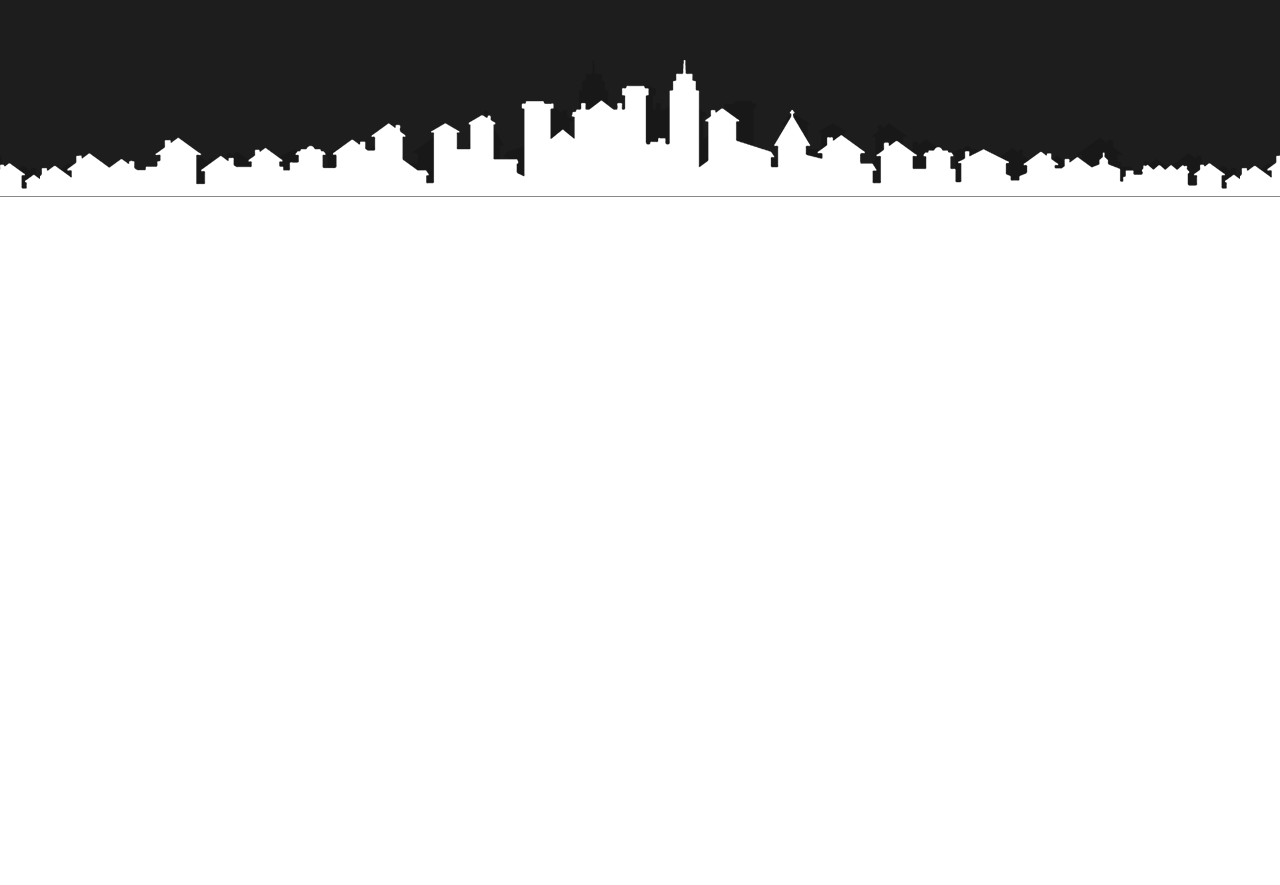
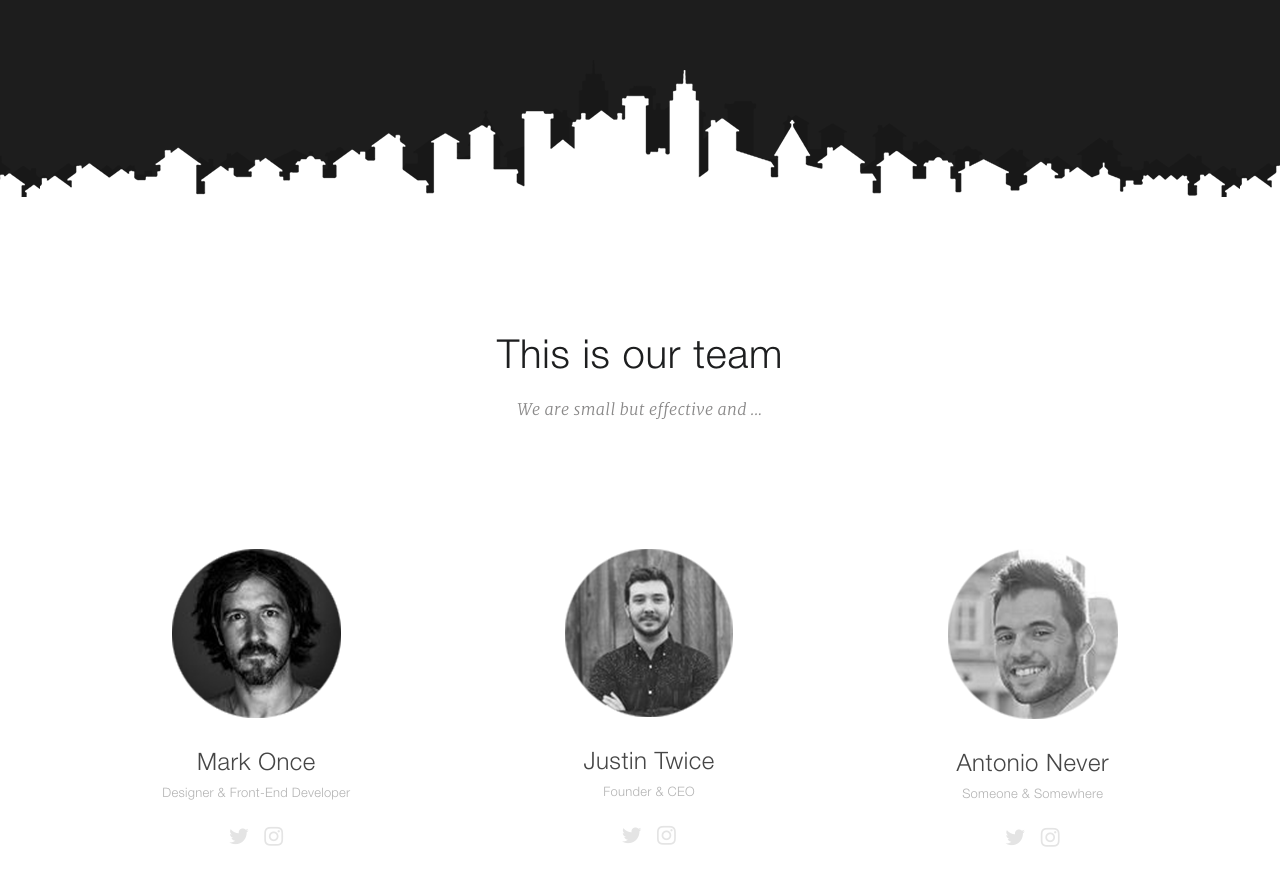
Before and after one commit to Omurlan/WordPressLanding, a plain HTML site: page index.html in a window 1280 px wide. Shown: the part 1565-2450 px from the top of the page. Before the commit the page ends 1762 px from the top, so only its background shows below. Drawn offline with Linux system fonts and the light colour scheme.

Commit message:
Team block

```diff
--- /dev/null
+++ b/css/fontello.css
@@ -0,0 +1,64 @@
+@font-face {
+  font-family: 'fontello';
+  src: url('../fonts/fontello.eot?68646997');
+  src: url('../fonts/fontello.eot?68646997#iefix') format('embedded-opentype'),
+       url('../fonts/fontello.woff2?68646997') format('woff2'),
+       url('../fonts/fontello.woff?68646997') format('woff'),
+       url('../fonts/fontello.ttf?68646997') format('truetype'),
+       url('../fonts/fontello.svg?68646997#fontello') format('svg');
+  font-weight: normal;
+  font-style: normal;
+}
+/* Chrome hack: SVG is rendered more smooth in Windozze. 100% magic, uncomment if you need it. */
+/* Note, that will break hinting! In other OS-es font will be not as sharp as it could be */
+/*
+@media screen and (-webkit-min-device-pixel-ratio:0) {
+  @font-face {
+    font-family: 'fontello';
+    src: url('../font/fontello.svg?68646997#fontello') format('svg');
+  }
+}
+*/
+[class^="icon-"]:before, [class*=" icon-"]:before {
+  font-family: "fontello";
+  font-style: normal;
+  font-weight: normal;
+  speak: never;
+
+  display: inline-block;
+  text-decoration: inherit;
+  width: 1em;
+  margin-right: .2em;
+  text-align: center;
+  /* opacity: .8; */
+
+  /* For safety - reset parent styles, that can break glyph codes*/
+  font-variant: normal;
+  text-transform: none;
+
+  /* fix buttons height, for twitter bootstrap */
+  line-height: 1em;
+
+  /* Animation center compensation - margins should be symmetric */
+  /* remove if not needed */
+  margin-left: .2em;
+
+  /* you can be more comfortable with increased icons size */
+  /* font-size: 120%; */
+
+  /* Font smoothing. That was taken from TWBS */
+  -webkit-font-smoothing: antialiased;
+  -moz-osx-font-smoothing: grayscale;
+
+  /* Uncomment for 3D effect */
+  /* text-shadow: 1px 1px 1px rgba(127, 127, 127, 0.3); */
+}
+
+.icon-phone:before { content: '\e800'; } /* '' */
+.icon-heart:before { content: '\e801'; } /* '' */
+.icon-upload-cloud-outline:before { content: '\e802'; } /* '' */
+.icon-location:before { content: '\e803'; } /* '' */
+.icon-twitter:before { content: '\f099'; } /* '' */
+.icon-mail-alt:before { content: '\f0e0'; } /* '' */
+.icon-instagram:before { content: '\f16d'; } /* '' */
+.icon-chart-line:before { content: '\f201'; } /* '' */
--- a/css/style.css
+++ b/css/style.css
@@ -138,9 +138,7 @@ body {
     height: 1129px;
     padding-top: 128px;
     padding-bottom: 271px;
-    background: url(../img/building_white.png) center bottom repeat-x,
-                url(../img/building_dark.png) center bottom repeat-x,
-                #1d1d1d;
+    background: url(../img/building_white.png) center 101% repeat-x, url(../img/building_dark.png) center bottom repeat-x, #1d1d1d;
 }
 
 .about__inner {
@@ -180,3 +178,79 @@ body {
     letter-spacing: 0.02em;
     color: #b7b7b7;
 }
+
+/* Команда */
+
+.team {
+    height: 745px;
+}
+
+.block__head {
+    text-align: center;
+}
+
+.block__title {
+    font-family: "HelveticaNeueLTProLt", sans-serif;
+    font-size: 40px;
+    font-weight: 400;
+    letter-spacing: 0.02em;
+    color: #1d1e1f;
+    margin: 0;
+    padding-top: 138px;
+    margin-bottom: 13px;
+}
+
+.block__text {
+    font-family: "Merriweather-LightItalic", serif;
+    font-size: 16px;
+    line-height: 26px;
+    font-weight: 300;
+    font-style: italic;
+    letter-spacing: 0.02em;
+    color: #898888;
+    margin: 0;
+}
+
+.team__inner {
+    display: flex;
+    justify-content: space-around;
+    padding-top: 127px;
+}
+
+.team__item {
+    text-align: center;
+}
+
+.team__item__img {
+    margin-bottom: 29px;
+}
+
+.team__item__title {
+    font-family: "HelveticaNeueLTProLt", sans-serif;
+    font-size: 24px;
+    font-weight: 400;
+    letter-spacing: 0.02em;
+    color: #464646;
+    margin: 0;
+    margin-bottom: 7px;
+}
+
+.text_item_text {
+    font-family: "HelveticaNeueLTProLt", sans-serif;
+    font-size: 13px;
+    font-weight: 400;
+    letter-spacing: 0.02em;
+    color: #b3b3b3;
+    margin: 0;
+    margin-bottom: 21px;
+}
+
+.team__icon-box a{
+    font-size: 22px;
+    color: #e4e4e4;
+    transition: 0.2s;
+}
+
+.team__icon-box a:hover {
+    color: #b9b9b9;
+}
--- a/index.html
+++ b/index.html
@@ -5,6 +5,7 @@
     <meta charset="UTF-8">
     <meta http-equiv="X-UA-Compatible" content="IE=edge">
     <meta name="viewport" content="width=device-width, initial-scale=1.0">
+    <link rel="stylesheet" href="./css/fontello.css">
     <link rel="stylesheet" href="./css/style.css">
     <title>Document</title>
 </head>
@@ -59,6 +60,53 @@
             </div>
         </div>
     </div>
+
+    <div class="team">
+        <div class="container">
+            <div class="block__head">
+                <h2 class="block__title">This is our team</h2>
+                <p class="block__text">We are small but effective and ...</p>
+            </div>
+            <div class="team__inner">
+                <div class="team__item">
+                    <img class="team__item__img" src="img/team1.png" alt="">
+                    <h3 class="team__item__title">Mark Once</h3>
+                    <p class="text_item_text">Designer & Front-End Developer</p>
+                    <div class="team__icon-box">
+                        <a href="#"><i class="icon-twitter"></i></a>
+                        <a href="#"><i class="icon-instagram"></i></a>
+                    </div>
+                </div>
+                <div class="team__item">
+                    <img class="team__item__img" src="img/team2.png" alt="">
+                    <h3 class="team__item__title">Justin Twice</h3>
+                    <p class="text_item_text">Founder & CEO</p>
+                    <div class="team__icon-box">
+                        <a href="#"><i class="icon-twitter"></i></a>
+                        <a href="#"><i class="icon-instagram"></i></a>
+                    </div>
+                </div>
+                <div class="team__item">
+                    <img class="team__item__img" src="img/team3.png" alt="">
+                    <h3 class="team__item__title">Antonio Never</h3>
+                    <p class="text_item_text">Someone & Somewhere</p>
+                    <div class="team__icon-box">
+                        <a href="#"><i class="icon-twitter"></i></a>
+                        <a href="#"><i class="icon-instagram"></i></a>
+                    </div>
+                </div>
+            </div>
+        </div>
+    </div>
+
+    <!-- <i class="icon-twitter"></i>
+    <i class="icon-instagram"></i>
+    <i class="icon-chart-line"></i>
+    <i class="icon-phone"></i>
+    <i class="icon-heart"></i>
+    <i class="icon-upload-cloud-outline"></i>
+    <i class="icon-mail-alt"></i>
+    <i class="icon-location"></i> -->
 </body>
 
 </html>
```
Also changed, not shown: fonts/fontello.ttf (added), fonts/fontello.woff (added), fonts/fontello.woff2 (added), img/team1.png (added), img/team2.png (added), img/team3.png (added), 2 other files.
